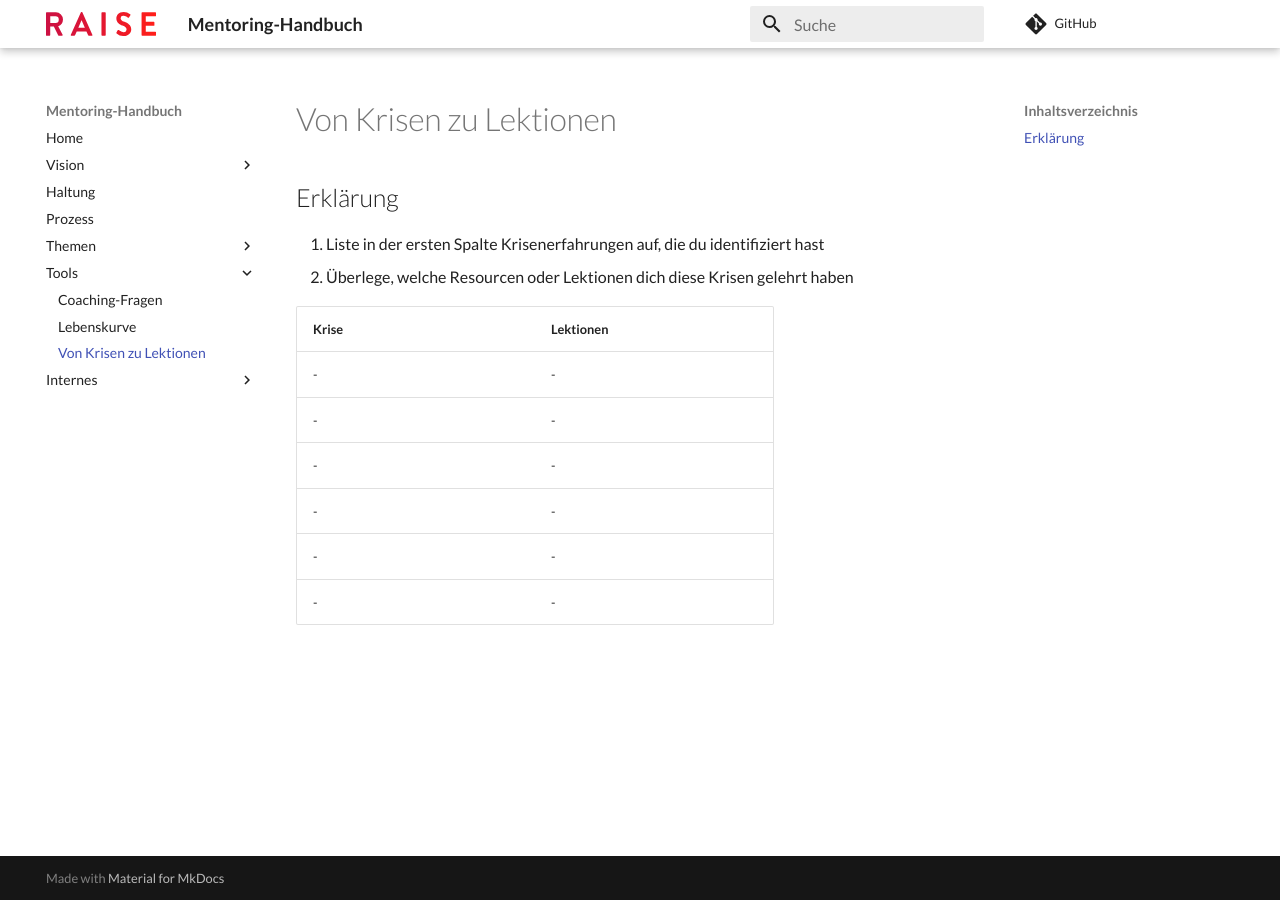
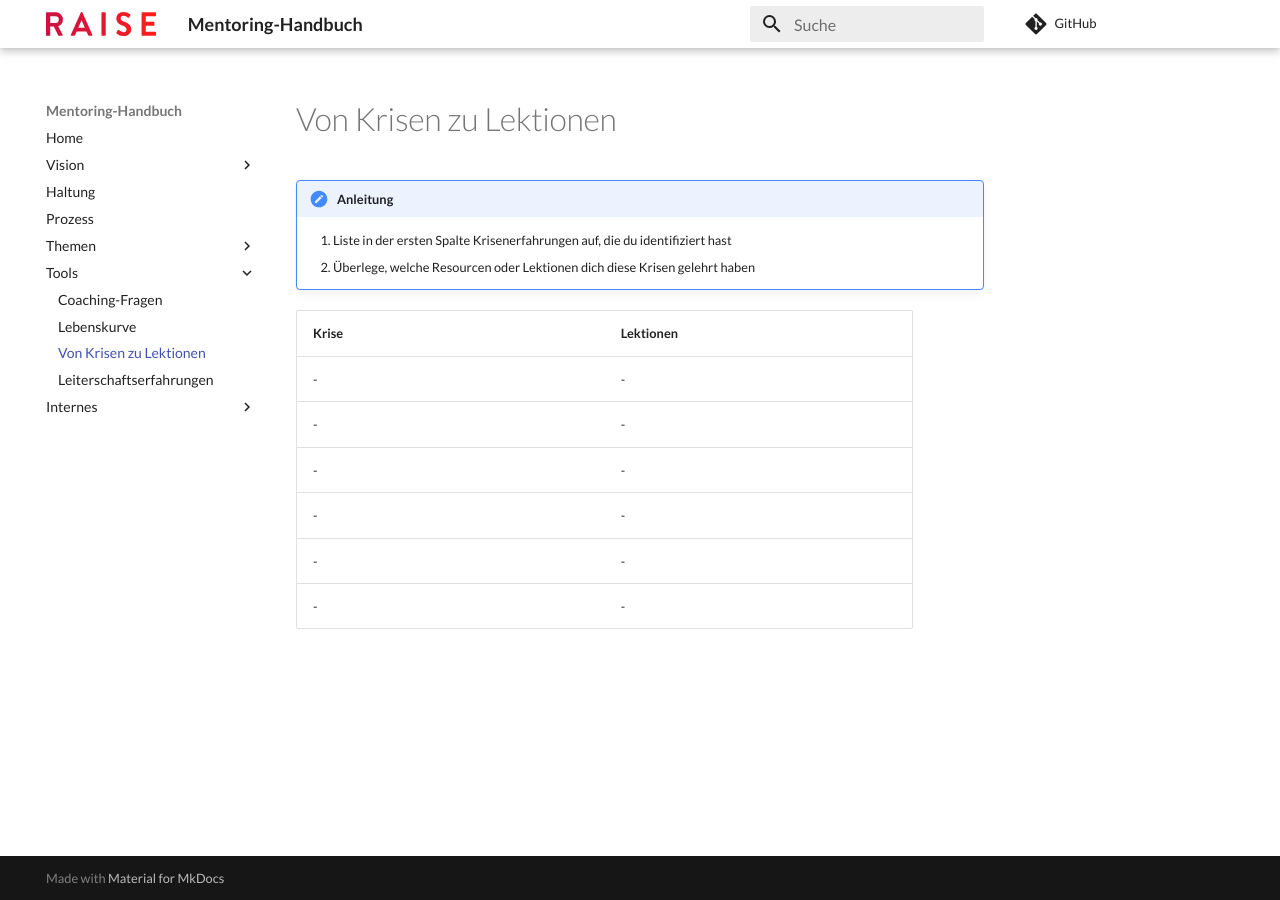
Before and after one commit to chbndrhnns/raise-mentoring-workbook, an MkDocs documentation site: the page built from docs/tools/krisen-lektionen.md, in a window 1280 px wide. Built offline with MkDocs 1.6.1 and Material for MkDocs 9.7.7, drawn with Linux system fonts in a browser that asks for light colours; comment, search, counter and statistics services are not loaded.

Commit message:
feat: Leiterschaftserfahrungen

```diff
--- a/docs/tools/krisen-lektionen.md
+++ b/docs/tools/krisen-lektionen.md
@@ -1,13 +1,13 @@
 # Von Krisen zu Lektionen
 
-## Erklärung
+!!! Anleitung
 
-1. Liste in der ersten Spalte Krisenerfahrungen auf, die du identifiziert hast
-2. Überlege, welche Resourcen oder Lektionen dich diese Krisen gelehrt haben
+    1. Liste in der ersten Spalte Krisenerfahrungen auf, die du identifiziert hast
+    2. Überlege, welche Resourcen oder Lektionen dich diese Krisen gelehrt haben
 
 | Krise                                                                    | Lektionen                                                                |
 | ------------------------------------------------------------------------ | ------------------------------------------------------------------------ |
-| - <span style="color:white;">Dieser Text macht die Spalte breiter</span> | - <span style="color:white;">Dieser Text macht die Spalte breiter</span> |
+| - <span style="color:white;">Dieser Text macht die Spalte breiter. Viel breiter. </span> | - <span style="color:white;">Dieser Text macht die Spalte breiter. Viel breiter. </span> |
 | -                                                                        | -                                                                        |
 | -                                                                        | -                                                                        |
 | -                                                                        | -                                                                        |
--- a/mkdocs.yml
+++ b/mkdocs.yml
@@ -47,5 +47,6 @@ nav:
     - tools/coaching-fragen.md
     - tools/lebenskurve.md
     - tools/krisen-lektionen.md
+    - tools/leiterschaftserfahrungen.md
   - Internes:
     - changelog.md
```
Also changed, not shown: docs/tools/leiterschaftserfahrungen.md (added, +18 -0 lines).
